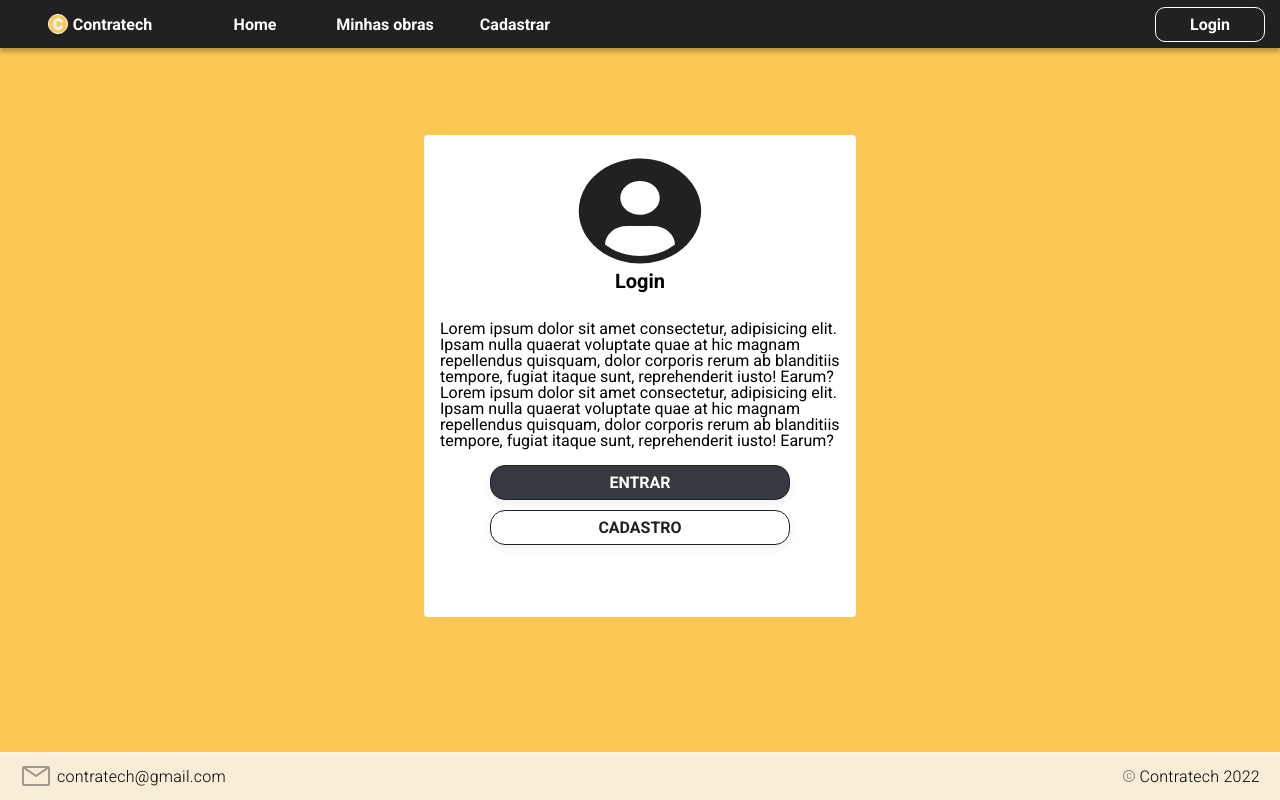
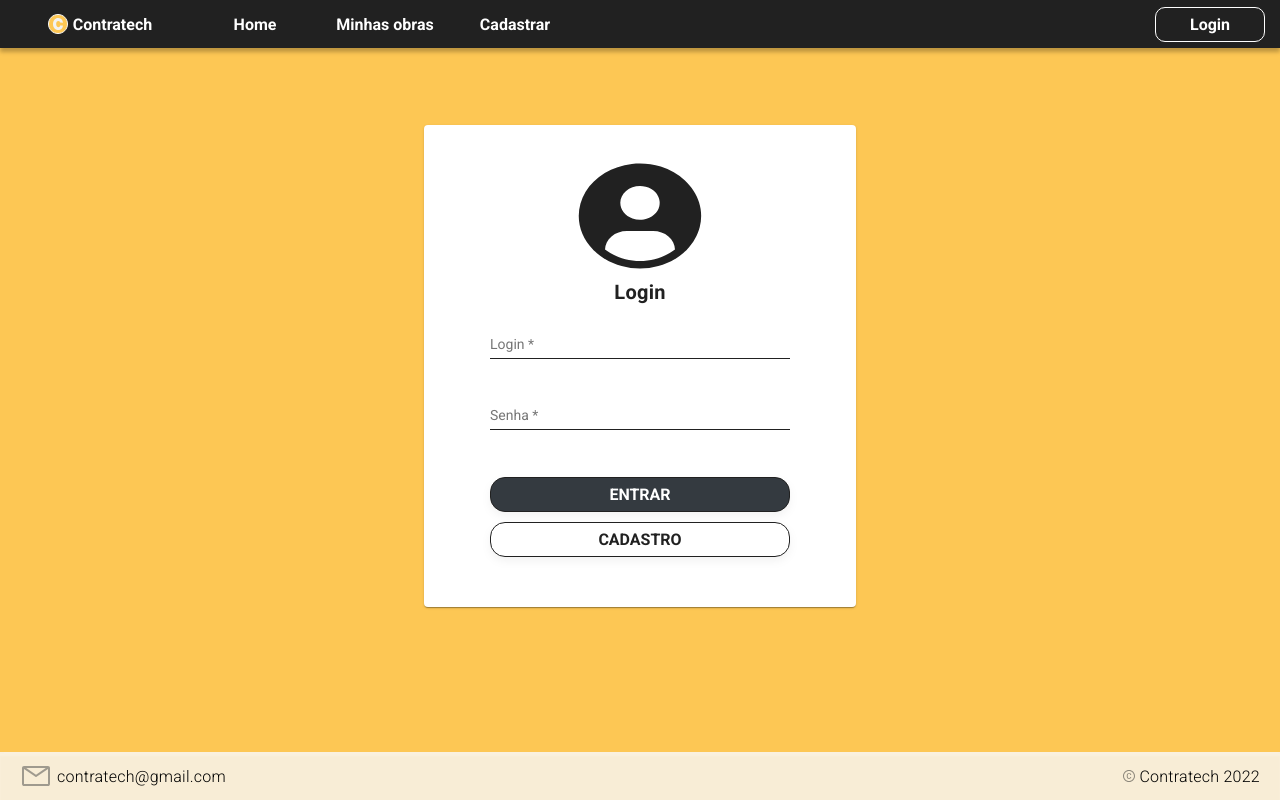
Before and after one commit to andreylpereira/Contratech-angular, an Angular app: page /login in a window 1280 px wide. Built offline with nearby package versions, Linux system fonts and the light colour scheme.

Commit message:
Correções em estilizações e finalização do html da pagina de login

```diff
--- a/src/app/app.module.ts
+++ b/src/app/app.module.ts
@@ -7,6 +7,7 @@ import { BrowserAnimationsModule } from '@angular/platform-browser/animations';
 
 /* Modules */
 import { PagesModule } from 'src/app/pages/pages.module';
+import { ReactiveFormsModule } from '@angular/forms';
 
 
 /* Components */
@@ -19,6 +20,7 @@ import { PagesModule } from 'src/app/pages/pages.module';
     BrowserModule,
     AppRoutingModule,
     BrowserAnimationsModule,
+    ReactiveFormsModule,
     PagesModule
   ],
   providers: [],
--- a/src/app/pages/login/login.component.css
+++ b/src/app/pages/login/login.component.css
@@ -10,25 +10,33 @@ mat-card {
   background-color: var(--secondary);
 }
 
+span {
+  padding-top: 15px;
+}
+
 span,
-mat-card-header
-{
+mat-card-header {
   display: flex;
   justify-content: center;
 }
 
-mat-card-header {
-  margin-bottom: 18px;
+mat-card-title {
+  color: var(--primary);
+  font-family: Roboto;
+  font-weight: 600;
+  font-size: 20px;
+  line-height: 32px;
+  letter-spacing: 0.25px;
+  margin: 0;
+  margin-bottom: 10px;
 }
 
-mat-card-title {
-  font-family: Roboto;
-  font-size:  20px ;
-  font-weight: bold;
-  margin: 0;
+mat-card-footer {
+  margin-top: 30px;
 }
 
-.primary, .secondary {
+.primary,
+.secondary {
   display: flex;
   justify-content: center;
 }
@@ -39,3 +47,40 @@ mat-card-title {
 .secondary {
   margin-bottom: 30px;
 }
+
+/* Deletar os .link*/
+.link {
+  font-family: Roboto;
+  font-style: normal;
+  font-weight: 500;
+  font-size: 10px;
+  line-height: 15px;
+  text-align: center;
+  color: #ada9a9;
+}
+
+.link > a {
+  color: var(--primary);
+}
+
+.form {
+  display:flex;
+  justify-content: center;
+}
+
+::ng-deep .mat-form-field-infix {
+  width: 300px !important;
+}
+
+/* Mudando cor do input do material */
+::ng-deep .mat-focused .mat-form-field-label {
+  color: var(--primary) !important;
+}
+
+::ng-deep.mat-form-field-underline {
+  background-color: var(--primary) !important;
+}
+
+::ng-deep.mat-form-field-ripple {
+  background-color: var(--primary) !important;
+}
--- a/src/app/pages/login/login.component.html
+++ b/src/app/pages/login/login.component.html
@@ -12,27 +12,51 @@
         <mat-card-header>
           <mat-card-title>Login</mat-card-title>
         </mat-card-header>
-        <mat-card-content>
-          Lorem ipsum dolor sit amet consectetur, adipisicing elit. Ipsam nulla
-          quaerat voluptate quae at hic magnam repellendus quisquam, dolor
-          corporis rerum ab blanditiis tempore, fugiat itaque sunt,
-          reprehenderit iusto! Earum?
-          <br>
-          Lorem ipsum dolor sit amet consectetur, adipisicing elit. Ipsam nulla
-          quaerat voluptate quae at hic magnam repellendus quisquam, dolor
-          corporis rerum ab blanditiis tempore, fugiat itaque sunt,
-          reprehenderit iusto! Earum?
-        </mat-card-content>
+        <form [formGroup]="loginForm">
+          <mat-form-field class="form">
+            <mat-label>Login</mat-label>
+            <input
+              type="text"
+              matInput
+              formControlName="login"
+              placeholder="Digite seu login"
+            />
+            <mat-error *ngIf="loginForm.get('login')?.errors">
+              Digite um login válido!
+            </mat-error>
+          </mat-form-field>
+          <br />
+          <mat-form-field class="form">
+            <mat-label>Senha</mat-label>
+            <input
+              type="password"
+              matInput
+              formControlName="password"
+              placeholder="Digite sua senha"
+            />
+            <mat-error *ngIf="loginForm.get('password')?.errors">
+              Digite uma senha válida!
+            </mat-error>
+          </mat-form-field>
+        </form>
+        <!-- <mat-card-content>
+          <p class="link">
+            Não possui cadastro? Crie o seu
+            <a >aqui</a> !
+          </p>
+        </mat-card-content> -->
         <mat-card-footer>
           <app-button
             color="primary-login"
             title="ENTRAR"
             class="primary"
+            (click)="submitForm()"
           ></app-button>
           <app-button
             color="primary-login-outline"
             title="CADASTRO"
             class="secondary"
+            [routerLink]="['/cadastrar']"
           ></app-button>
         </mat-card-footer>
       </mat-card>
--- a/src/app/pages/login/login.component.ts
+++ b/src/app/pages/login/login.component.ts
@@ -1,13 +1,32 @@
 import { Component, OnInit } from '@angular/core';
+import { FormBuilder, FormGroup, Validators } from '@angular/forms';
+import { Router } from '@angular/router';
+
 @Component({
   selector: 'app-login',
   templateUrl: './login.component.html',
-  styleUrls: ['./login.component.css']
+  styleUrls: ['./login.component.css'],
 })
 export class LoginComponent implements OnInit {
+  public loginForm: FormGroup = this.fb.group({
+    login: [
+      '',
+      [Validators.required, Validators.minLength(6), Validators.maxLength(20)],
+    ],
+    password: [
+      '',
+      [Validators.required, Validators.minLength(6), Validators.maxLength(10)],
+    ],
+  });
 
-  constructor() { }
+  constructor(private fb: FormBuilder, private router: Router) {}
 
-  ngOnInit(): void {
+  ngOnInit(): void {}
+
+  submitForm() {
+    if (this.loginForm.valid) {
+      console.log(this.loginForm.value);
+      this.router.navigate(['obras']);
+    }
   }
 }
--- a/src/app/pages/pages.module.ts
+++ b/src/app/pages/pages.module.ts
@@ -6,6 +6,7 @@ import { RoutingModule } from 'src/app/pages/routing.modules';
 /* Modules */
 import { MaterialModule } from 'src/app/material/material/material.module';
 import { SharedModule } from 'src/app/shared/shared.module';
+import { ReactiveFormsModule } from '@angular/forms';
 
 /* Pages */
 import { HomeComponent } from './home/home.component';
@@ -28,7 +29,8 @@ import { ReportComponent } from './report/report.component';
     CommonModule,
     MaterialModule,
     RoutingModule,
-    SharedModule
+    SharedModule,
+    ReactiveFormsModule
   ]
 })
 export class PagesModule { }
--- a/src/app/shared/button/button.component.css
+++ b/src/app/shared/button/button.component.css
@@ -17,11 +17,12 @@
   color: var(--primary);
 }
 
-.btn-login:active {
+/* .btn-login:active {
   background-color: var(--secondary);
   opacity: 1;
   color: var(--primary);
-}
+} */
+
 
 /* Botões diversos */
 .primary,
@@ -104,6 +105,7 @@
   border-color: var(--danger-active);
 }
 
+
 /* Entrar e cadastro */
 .login,
 .register-outline {
--- a/src/config-css/reset.css
+++ b/src/config-css/reset.css
@@ -1,3 +1,5 @@
+/* Reset de css */
+
 html, body, div, span, applet, object, iframe,
 h1, h2, h3, h4, h5, h6, p, blockquote, pre,
 a, abbr, acronym, address, big, cite, code,
--- a/src/index.html
+++ b/src/index.html
@@ -11,8 +11,9 @@
   <link rel="preconnect" href="https://fonts.gstatic.com" crossorigin>
   <link href="https://fonts.googleapis.com/css2?family=Roboto:wght@300;400;500;700&display=swap" rel="stylesheet">
   <link href="https://fonts.googleapis.com/icon?family=Material+Icons" rel="stylesheet">
+  <link href="https://fonts.googleapis.com/css2?family=Roboto:wght@300;400;500&display=swap" rel="stylesheet">
 </head>
-<body>
+<body class="mat-typography">
   <app-root></app-root>
 </body>
 </html>
--- a/src/styles.css
+++ b/src/styles.css
@@ -1,4 +1,5 @@
 /* You can add global styles to this file, and also import other style files */
+@import "~@angular/material/prebuilt-themes/indigo-pink.css";
 @import url(../src/config-css/variables.css);
 @import url(../src/config-css/reset.css);
 
```
